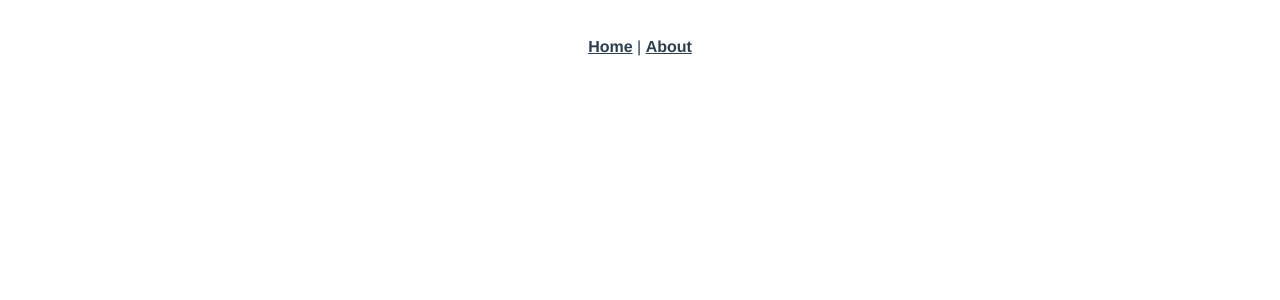
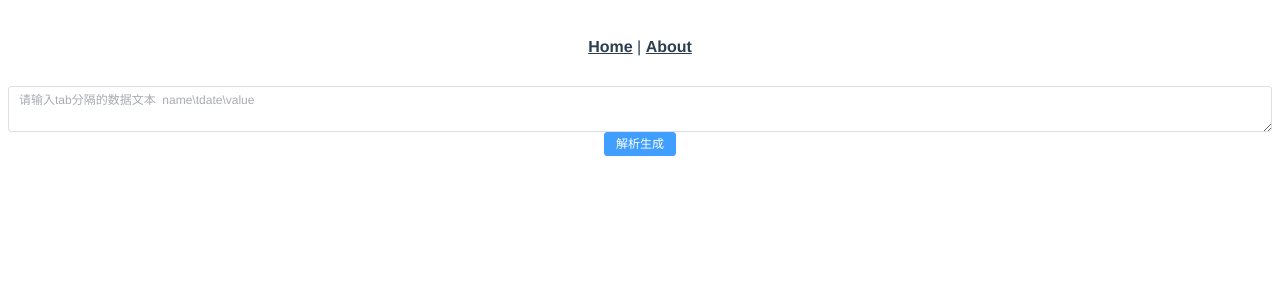
Before and after one commit to is0xb/tools, a Vue app: page /time-data-chart in a window 1280 px wide. Before the commit this address had no page. Shown: the top 300 px of the page. Built offline with nearby package versions, Linux system fonts and the light colour scheme.

Commit message:
feat: 支持生成时间折线图表

```diff
--- a/src/router/index.ts
+++ b/src/router/index.ts
@@ -19,6 +19,11 @@ const routes: Array<RouteRecordRaw> = [
     component: () => import('../views/json-to-table.vue'),
     name: 'json-to-table',
     path: '/json-to-table'
+  },
+  {
+    component: () => import('../views/time-data-chart.vue'),
+    name: 'time-data-chart',
+    path: '/time-data-chart'
   }
 ]
 
--- /dev/null
+++ b/src/views/time-data-chart.vue
@@ -0,0 +1,101 @@
+<template>
+  <div class="time-data-chart">
+    <div class="data-input">
+      <el-input v-model="dataText" placeholder="请输入tab分隔的数据文本  name\tdate\value" type="textarea"></el-input>
+    </div>
+    <div>
+      <el-button type="primary" @click="handleDealText">解析生成</el-button>
+    </div>
+    <div class="chart-render" ref="chartContainer"></div>
+  </div>
+</template>
+
+<script lang="ts" setup>
+import { onMounted, ref, VNodeRef, watch } from 'vue';
+import { init as echartsInit, EChartsOption, ECharts, SeriesOption } from "echarts";
+
+
+const dataText = ref('');
+const dataList = ref<[string, string, string | number][]>([]);
+const chartContainer = ref<null | VNodeRef>(null);
+let echartsInstance: ECharts | null = null
+const echartsOptions = ref<null | EChartsOption>(null)
+
+onMounted(() => {
+  if (chartContainer.value) {
+    echartsInstance = echartsInit(chartContainer.value, undefined, {
+      // devicePixelRatio: 1,
+      // renderer: 'canvas',
+      // useDirtyRect: false,
+      // width: undefined,
+      // height: undefined,
+      locale: 'ZH'
+    })
+  }
+})
+
+watch(echartsOptions, (newVal) => {
+  if (echartsInstance) {
+    echartsInstance.setOption((newVal) as EChartsOption, { notMerge: true })
+  }
+})
+
+function handleDealText() {
+  if (!dataText.value) return
+  const result: EChartsOption = {
+    tooltip: { show: true },
+    legend: { show: true },
+    xAxis: [{
+      type: 'time',
+      axisPointer: { show: true, type: 'line', snap: true }
+    }],
+    yAxis: {
+      type: 'value'
+    },
+    labelLayout: {
+      hideOverlap: true
+    },
+    series: []
+  }
+
+  const list = dataText.value.split('\n').filter(line => !!line).map(line => {
+    return line && line.split('\t')
+  }).filter(row => row.length >= 3).filter(item => !!item[0])
+
+  dataList.value = list as [string, string, string][];
+
+  const seriesSets = new Set(list.map(row => row[0]));
+
+  if (!seriesSets.size) {
+    return
+  }
+
+  seriesSets.forEach(name => {
+    (result.series as SeriesOption[]).push({
+      name,
+      data: list.filter(item => item[0] === name).map(item => item.slice(1)),
+      type: 'line',
+      label: { show: true },
+      dimensions: [{ type: 'time' }, { type: 'number', name: 'value' }]
+    })
+  })
+
+  echartsOptions.value = result;
+
+  // 如果echarts实例没有初始化则重新初始化wcharts实例
+  if (!echartsInstance) {
+    echartsInstance = echartsInit(chartContainer.value)
+  }
+}
+
+</script>
+
+
+<style lang="less">
+.time-data-chart {
+  .chart-render {
+    width: 100%;
+    height: 500px;
+  }
+}
+</style>
```
